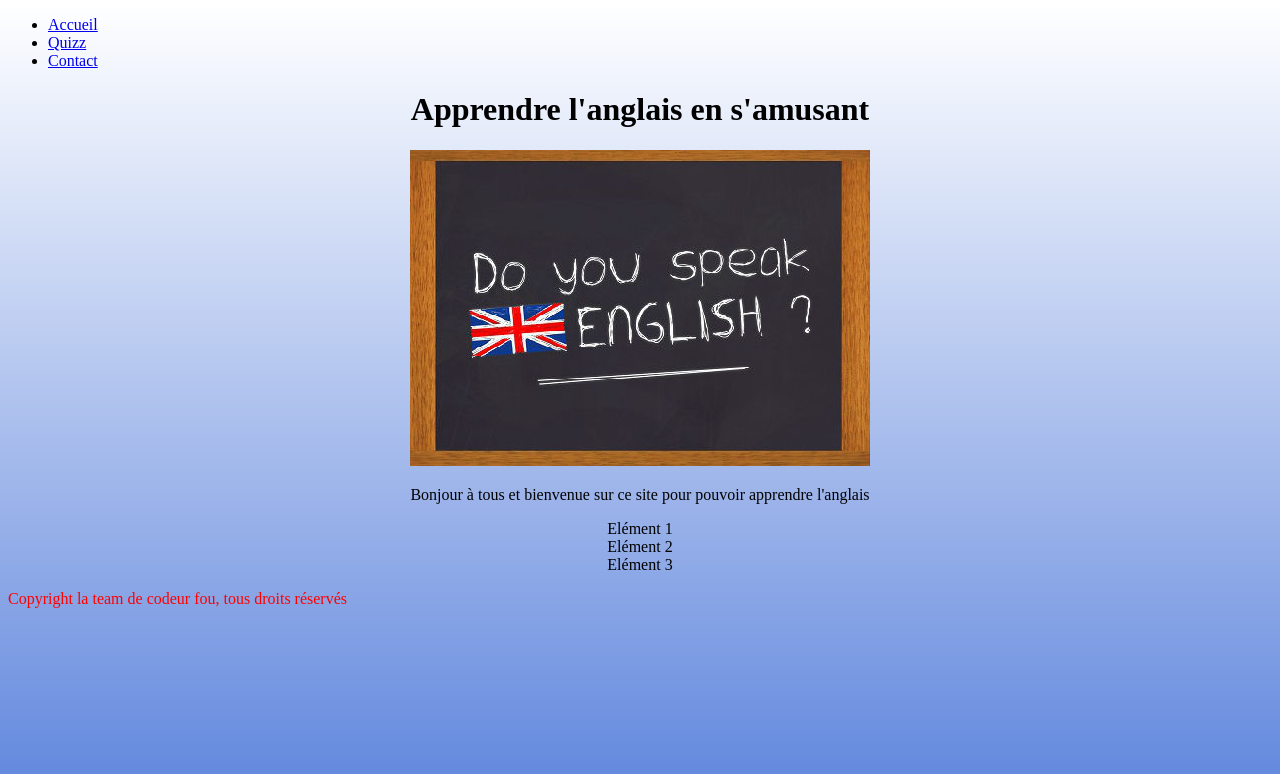
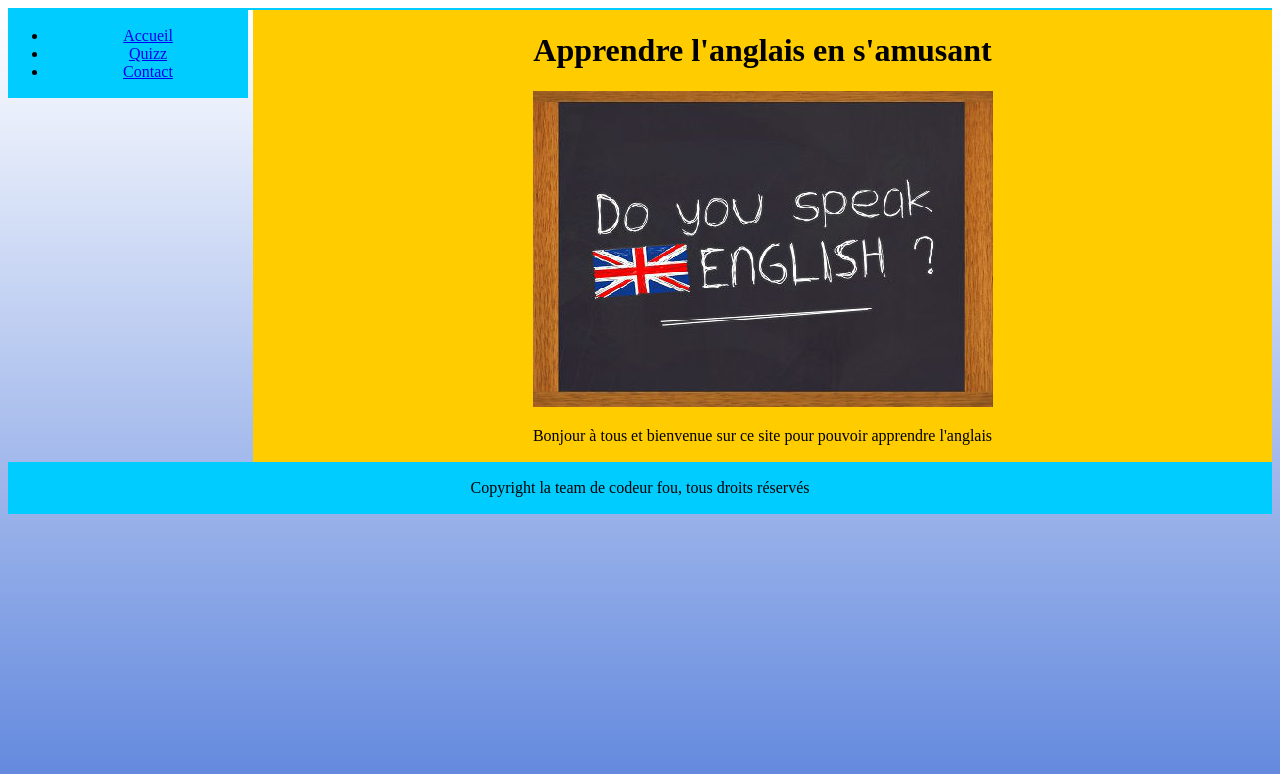
Before and after one commit to HakimGhanem/EnglishWebApp, a PHP site: page /PageAccueil.html in a window 1280 px wide. Shown: the top 774 px of the page. Run offline with PHP 8.4, Linux system fonts and the light colour scheme.

Commit message:
Code propre page Accueil avec utilisation css

```diff
--- a/PageAccueil.html
+++ b/PageAccueil.html
@@ -2,13 +2,21 @@
 <html>
 <head>
     <meta charset="utf-8" />
-    <link rel="stylesheet" href="style_Accueil.css" />
+    <link rel="stylesheet" href="styleBase.css" />
     <title>EnglishApp-accueil</title>
-
 </head>
 
 <body>
 <body background="images/fond.png">
+    <!-- ===================== Entete =====================-->
+
+    <div id="entete">
+    </div>
+
+    <div id="main">
+        <!-- ==================== Menu =========================-->
+
+        <div id="menu">
             <nav>
                 <ul>
                      <li><!--<img src="images/Accueil.gif" class="imageAccueil" alt="Image accueil" /> <--><a href="PageAccueil.html" title="Retour à la case départ !">Accueil</a></li>
@@ -16,27 +24,23 @@
                     <li><a href="contact.html" title = "Mais qui m'a crée ?">Contact</a></li>
                 </ul>
             </nav>
-    <center>
-    <!-- Le corps -->
+         </div>
+    <!-- ======================= Centre Page ===================-->
 
-    <div id="corps">
+        <div id="contenu">
             <h1>Apprendre l'anglais en s'amusant</h1>
+
                 <img src="images/accueil.jpg" alt="Photo introductive">
                     <p> Bonjour à tous et bienvenue sur ce site pour pouvoir apprendre l'anglais</p>
 
         </div>
-    <div id="conteneur">
-    <div class="element">Elément 1</div>
-    <div class="element">Elément 2</div>
-    <div class="element">Elément 3</div>
     </div>
-</center>
 
-    <!-- Le pied de page -->
+    <!-- ================Le pied de page ===================-->
 
-    <footer id="pied_de_page">
+    <div id="footer">
         <p>Copyright la team de codeur fou, tous droits réservés</p>
-    </footer>
+    </div>
 
 </body>
 </html>
--- /dev/null
+++ b/StyleBase.css
@@ -0,0 +1,31 @@
+
+#entete, #menu, #contenu, #footer {
+padding:1px 0;
+}
+div {
+	text-align:center;
+	}
+
+div#entete {
+
+	background-color:#00CCFF;
+	}
+div #main {
+	max-width: 960px;
+	margin:auto;
+}
+div#menu {
+	float:left;
+	width:240px;
+	background-color:#00CCFF;
+}
+div#contenu {
+	margin-left: 245px;
+	background-color:#FFCC00;
+
+	}
+div#footer{
+
+	background-color:#00CCFF;
+	clear:both;
+	}
--- a/style_Accueil.css
+++ b/style_Accueil.css
@@ -6,6 +6,10 @@
 {
 
     font-family: "Times New Roman";
+}
+h1
+{
+	color : maroon;
 }
 /*
 .imageAccueil
@@ -17,3 +21,15 @@
 /*
 Style sheet pour englishApp
 */
+
+/*
+exemple
+{
+	text-align : center;
+}
+
+exemple
+{
+	text-align : justify;
+}
+*/
```
Lines whose indentation alone changed are shown as unchanged.
